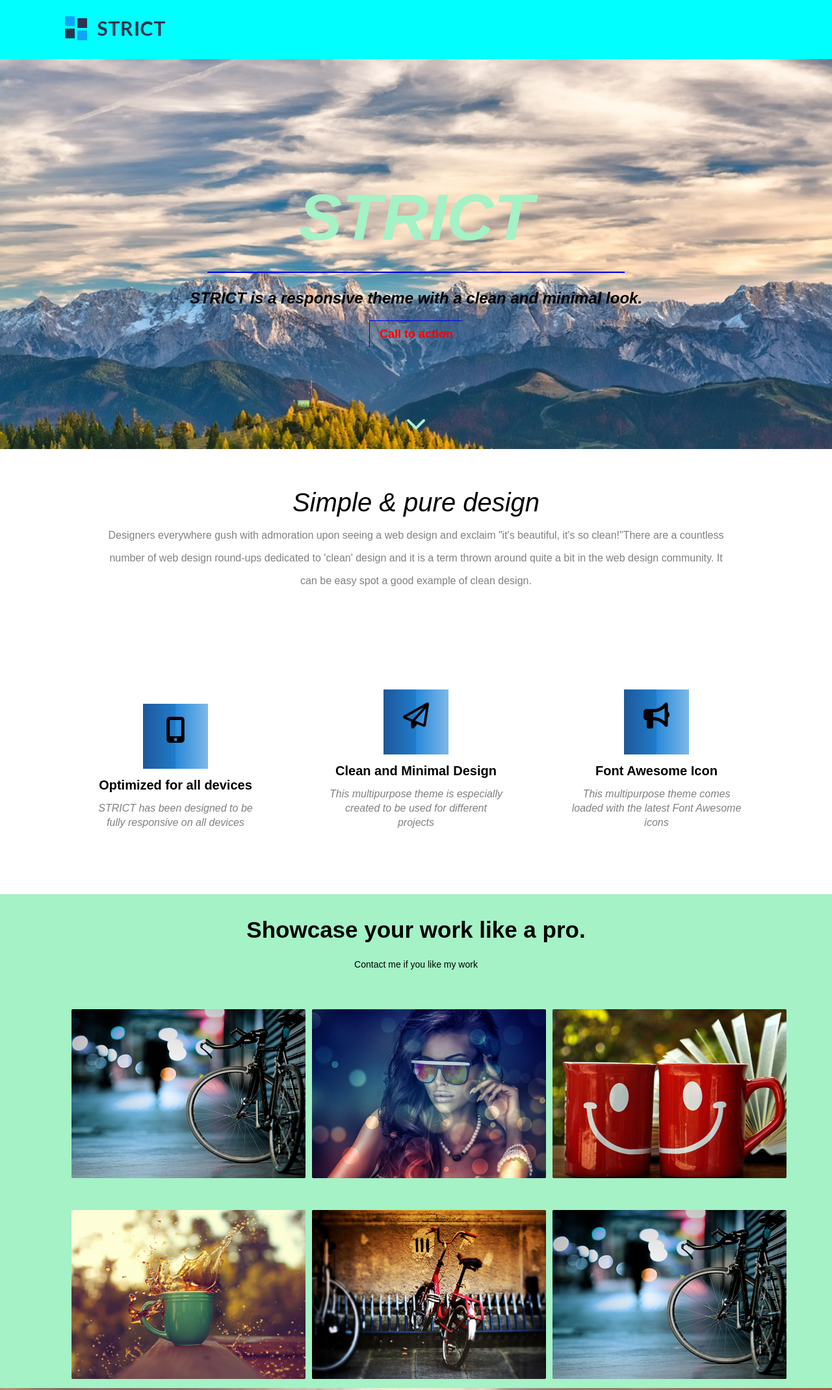
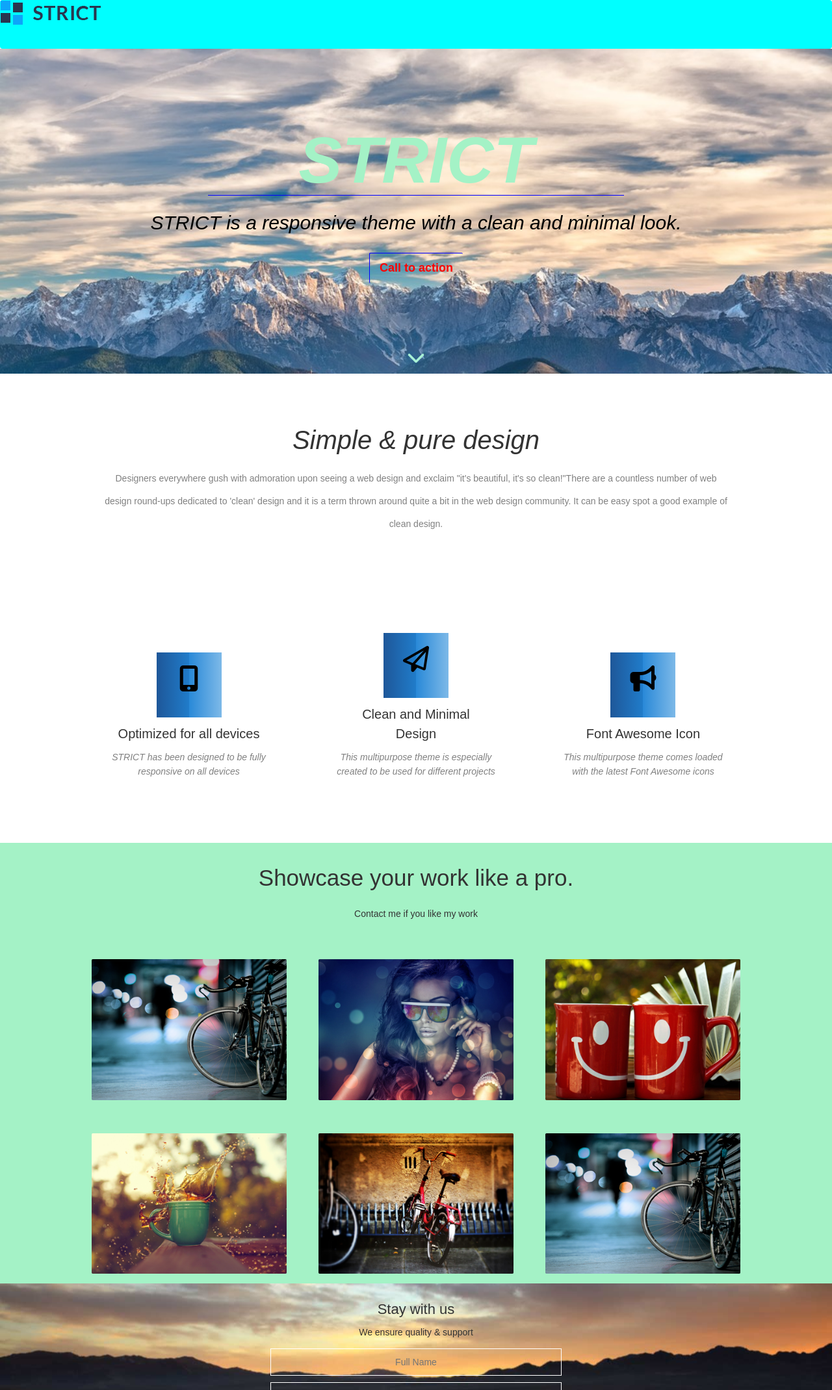
Before and after one commit to sanjyaldharma94/strict, a plain HTML site: page index.html in a window 1280 px wide. Shown: the top 2139 px of the page at 65% size. Drawn offline with nearby package versions, Linux system fonts and the light colour scheme.

Commit message:
second commit

```diff
--- a/css/main.css
+++ b/css/main.css
@@ -4,15 +4,17 @@
 	margin:0;
 }
 
-.navigation {
+.navbar {
+	height: 75px;
 	background-color: cyan;
-	padding: 25px 100px;
+	margin-bottom: 0;
 }
 .main{
+	margin: 0;
 	background-image: url(../img/mtn.png);
 	background-repeat: no-repeat;
 	background-size: 100%;
-	height: 600px;
+	height: 500px;
 	text-align: center;
 
 }
@@ -23,8 +25,8 @@
 	font-weight: 600;
     font-size: 100px;
     margin-top: 0;
-    margin-bottom: 60px;
-    padding-top: 220px;
+    margin-bottom: 30px;
+    padding-top: 100px;
     text-align: center;
 }
 .main hr{
@@ -144,7 +146,7 @@
 	text-align: center;
 	background-color: rgb(0, 255, 255);
 	margin: 0;
-	height: 400px;
+	height: 500px;
 	background-position: 50%;
 	padding-top: 10px;
 }
--- a/index.html
+++ b/index.html
@@ -18,22 +18,24 @@
        <link href="https://use,fontawesome.com/9ae77ea3aef.css" media="all" rel="stylesheet">
      <!--google font-->
         <link href="http://fonts.googleapis.com/css?family=Lato:400, 700" rel="stylesheet" type="text/css">
+    <!-- linking bbotstrap file-->
+        <link href="css/bootstrap.min.css" rel="stylesheet">
       <!-- relating to Css-->
         <link rel="stylesheet" href="css/main.css">
   <head>
   <body>
   <!--navigation bar-->
-    <div class="navigation">
-      <img src="img/logo.png" alt="Strict's logo">
-    </div>
+  <nav class= navbar navbar-default>
+      <img src="img/logo.png" class="img-responsive" alt="Strict's logo">
+    </nav>
   <!-- main body part-->
-    <div class="main">
+    <div class="jumbotron main">
         <h1>STRICT</h1>
         <hr>
         <h2>STRICT is a responsive theme with a clean and minimal look.</h2>
         <button type="button">Call to action</button>
         <br>
-        <a href="#info">
+        <a href="info">
           <i class="fa fa-chevron-down fa-2x"></i>
         </a>
      </div>
@@ -71,35 +73,37 @@
                <div class="work">
                    <h3>Showcase your work like a pro.</h3>
                      <p>Contact me if you like my work</p>
+                     <div class ="img-wrap">
                 <div class="box">
                     <a href="#">
-                        <img src="img/work6.png" alt="Work photo 1">
+                        <img src="img/work6.png" class="img-responsive" alt="Work photo 1">
                     </a>
                 </div>
                 <div class="box">
                     <a href="#">
-                        <img src="img/work2.png" alt="Work photo 2">
+                        <img src="img/work2.png"  class="img-responsive" alt="Work photo 2">
                     </a>
                 </div>
                 <div class="box">
                     <a href="#">
-                        <img src="img/work3.png" alt="Work photo 3">
+                        <img src="img/work3.png"  class="img-responsive" alt="Work photo 3">
                      </a>
                 </div>
                 <div class="box">
                     <a href="#">
-                        <img src="img/work4.png" alt="Work photo 4">
+                        <img src="img/work4.png"  class="img-responsive" alt="Work photo 4">
                     </a>
                 </div>
                 <div class="box">
                     <a href="#">
-                        <img src="img/work5.png" alt="Work photo 5">
+                        <img src="img/work5.png"  class="img-responsive" alt="Work photo 5">
                     </a>
                 </div>
                 <div class="box">
                     <a href="#">
-                        <img src="img/work6.png" alt="Work photo 6">
+                        <img src="img/work6.png"  class="img-responsive" alt="Work photo 6">
                     </a>
+                </div>
                 </div>
                 </div>
 <!-- contact form-->
@@ -107,16 +111,19 @@
                   <h3>Stay with us</h3>
                   <p>We ensure quality &amp; support</p>
                 <!-- contact form-->
+
                   <form>
+
                       <input type="text" placeholder="Full Name">
                       <input type="text" placeholder="Email Address">
                       <textarea rows="5" placeholder="Message"></textarea>
                           <span><input type="checkbox">Subscribe to Newsletter</span>
-                          <button type="button">Send</button>
+                          <button class="btn btn-default">Send</button>
 
                   </form>
                </div>
                <!--footer-->
+
                <div class="footer">
                  <p>&copy; Copyright 2015 STRICT</p>
                   <div class="SocialIcons">
@@ -135,6 +142,12 @@
                 </div>
            </div>
 
+  <!-- jquery link for the bootstrap javascript plugin-->
+            <script src="https://ajax.googleapis.com/ajax/libs/jquery/1.12.4/jquery.min.js"></script>
+        <!-- custom javascript -->
+        <script src="js/main.js"></script>
+          <!-- linking the javascript bootstrap file-->
+        <script src="js/bootstrap.min.js"></script>
     </body>
 
 
--- /dev/null
+++ b/js/main.js
@@ -0,0 +1,5 @@
+$(document).ready() {
+ $("fa fa-chevron-down").click() {
+  (this).slideUp();
+ };
+};
```
Also changed, not shown: css/bootstrap.min.css (added), js/bootstrap.min.js (added).
